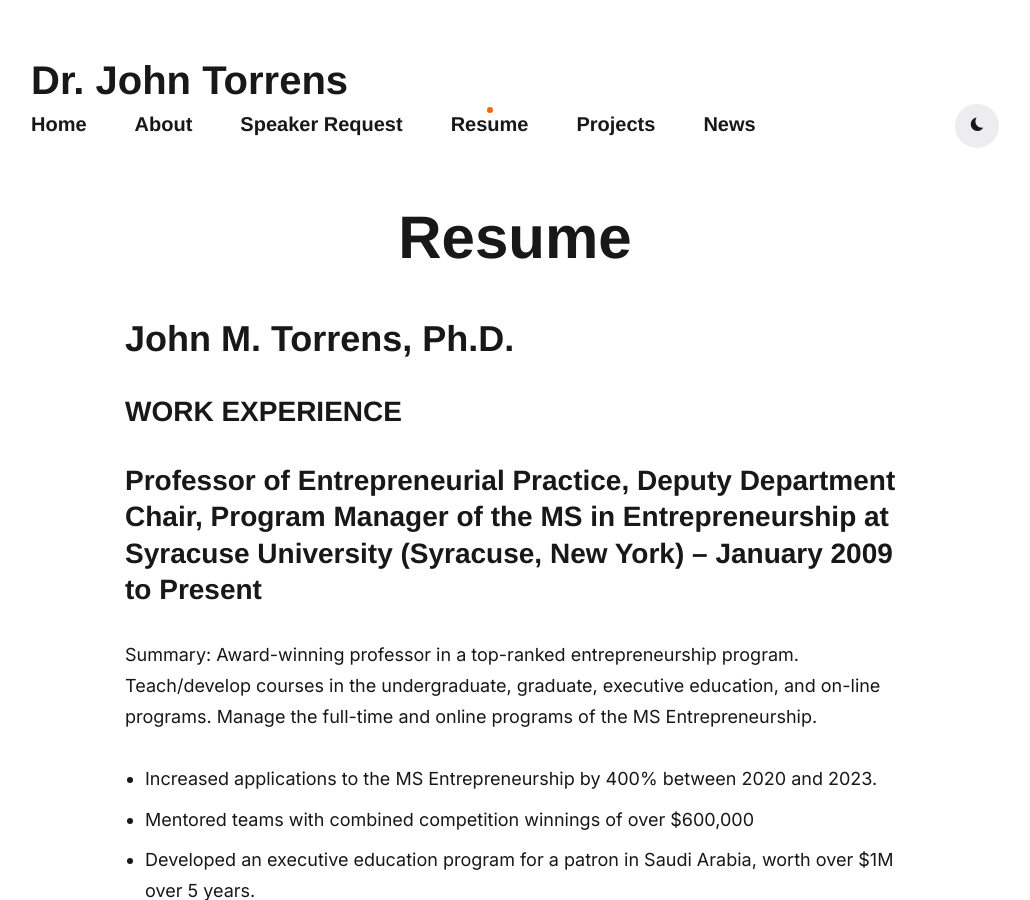
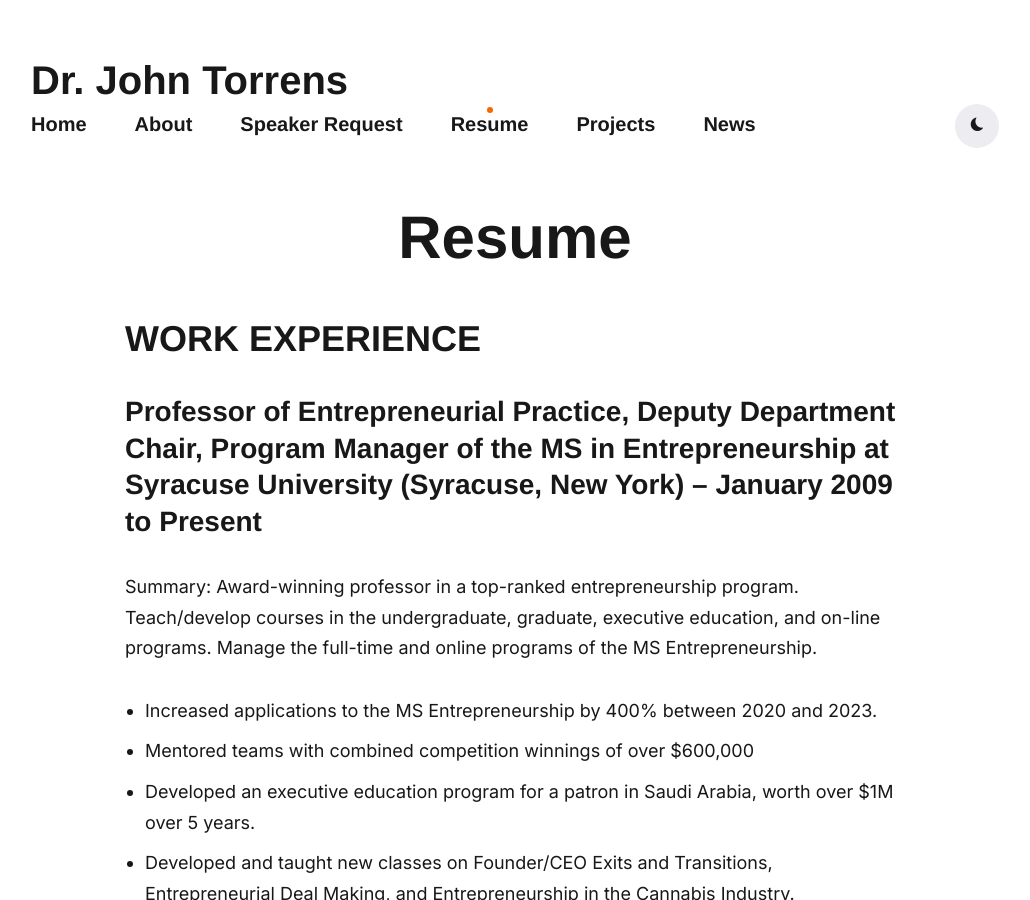
Before and after one commit to bishal784411/John-Torrens-image, a Jekyll site: the page built from _pages/resume.md, in a window 1280 px wide and 900 px high. Shown: the whole window, without its empty margins (125-1155 px from the left). Built offline with Jekyll 4.4.1, drawn with Linux system fonts in a browser that asks for light colours; nearby versions of some CDN libraries; some web fonts are replaced.

Commit message:
Update resume minor change.md

```diff
--- a/_pages/resume.md
+++ b/_pages/resume.md
@@ -3,9 +3,8 @@
 title:
 permalink: /resume/
 ---
-# John M. Torrens, Ph.D.
 
-## WORK EXPERIENCE
+# WORK EXPERIENCE
 
 ## Professor of Entrepreneurial Practice, Deputy Department Chair, Program Manager of the MS in Entrepreneurship at Syracuse University (Syracuse, New York) -- January 2009 to Present
 
```
